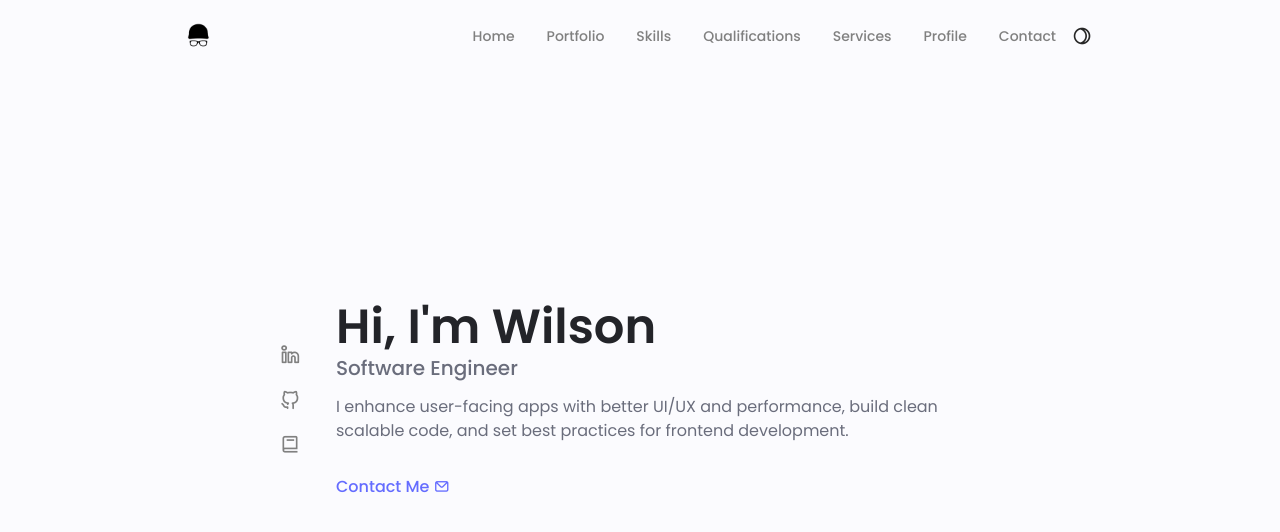
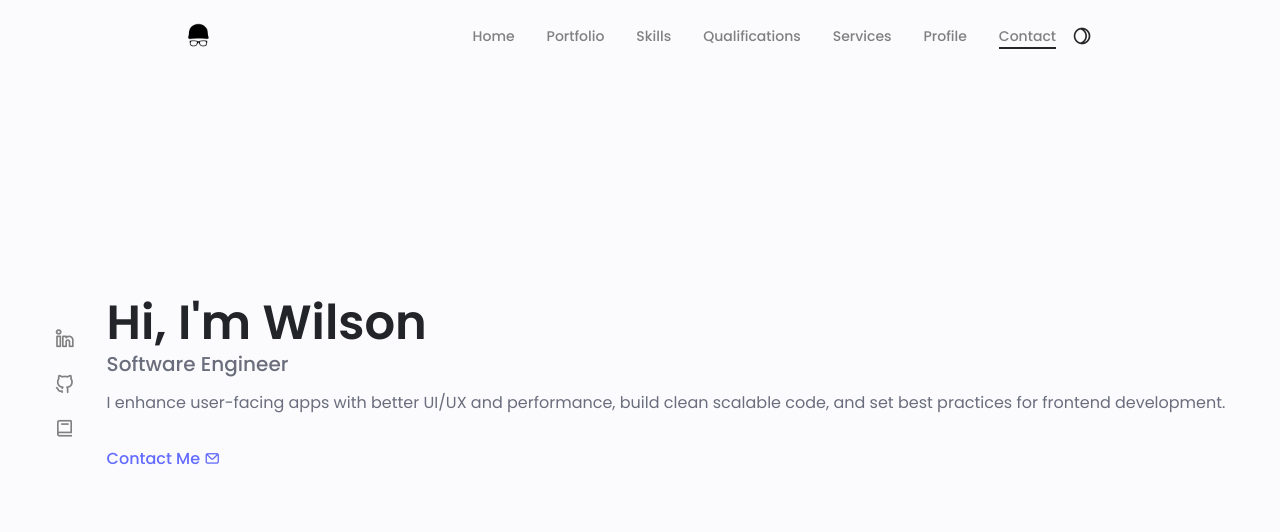
Before and after one commit to wingsown/portfolio-vue, a Vue app: page / in a window 1280 px wide. Shown: the top 532 px of the page. Built offline with nearby package versions, Linux system fonts and the light colour scheme.

Commit message:
remove extra container

```diff
--- a/src/assets/styles/layouts/_home.scss
+++ b/src/assets/styles/layouts/_home.scss
@@ -7,8 +7,11 @@
 
   &__content {
     grid-template-columns: max-content 1fr;
-    column-gap: 2.25rem;
-    padding-top: 2rem;
+    column-gap: 2rem;
+    // padding-top: 2rem;
+    // align-items: center;
+    // grid-template-columns: 50px 1fr;
+    // padding-top: 3.5rem;
     align-items: center;
   }
 
--- a/src/components/sections/Home.vue
+++ b/src/components/sections/Home.vue
@@ -1,6 +1,6 @@
 <template>
   <section class="home section" id="home">
-    <div class="home__container container grid">
+    <div class="home__container grid">
       <div class="home__content grid">
 
         <div class="home__social">
```
